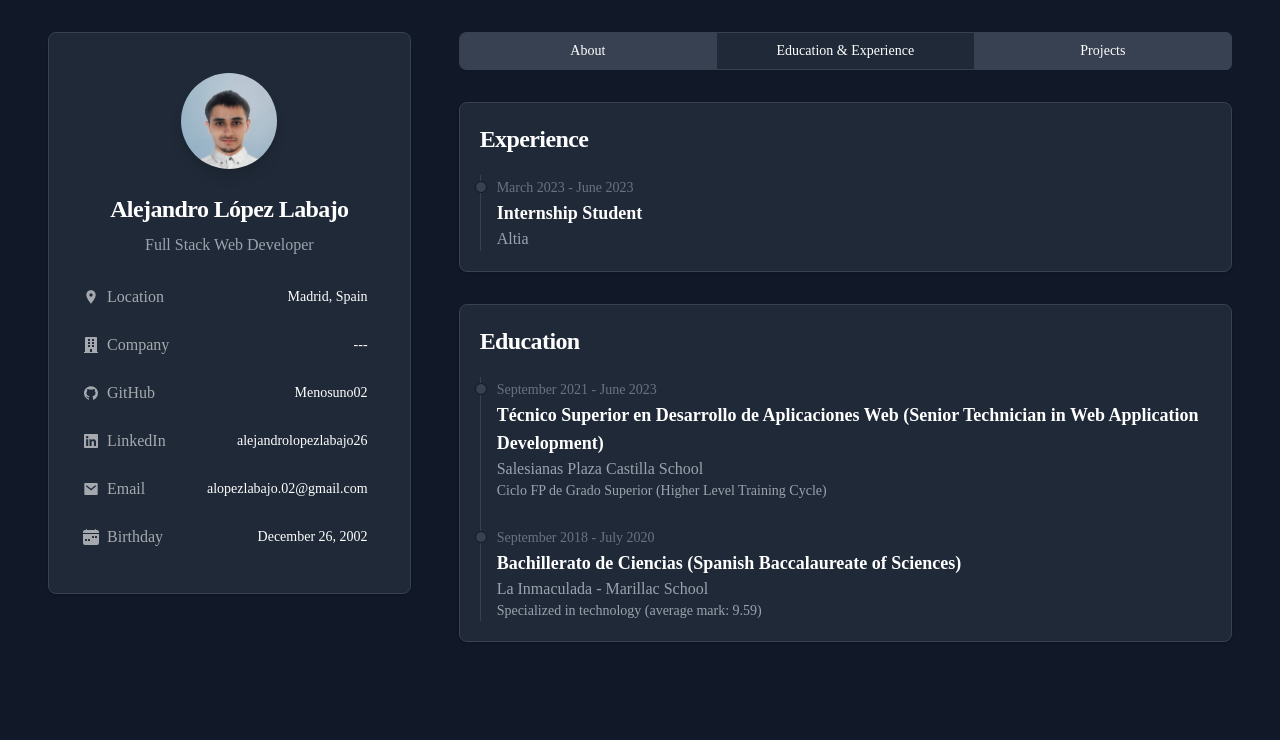
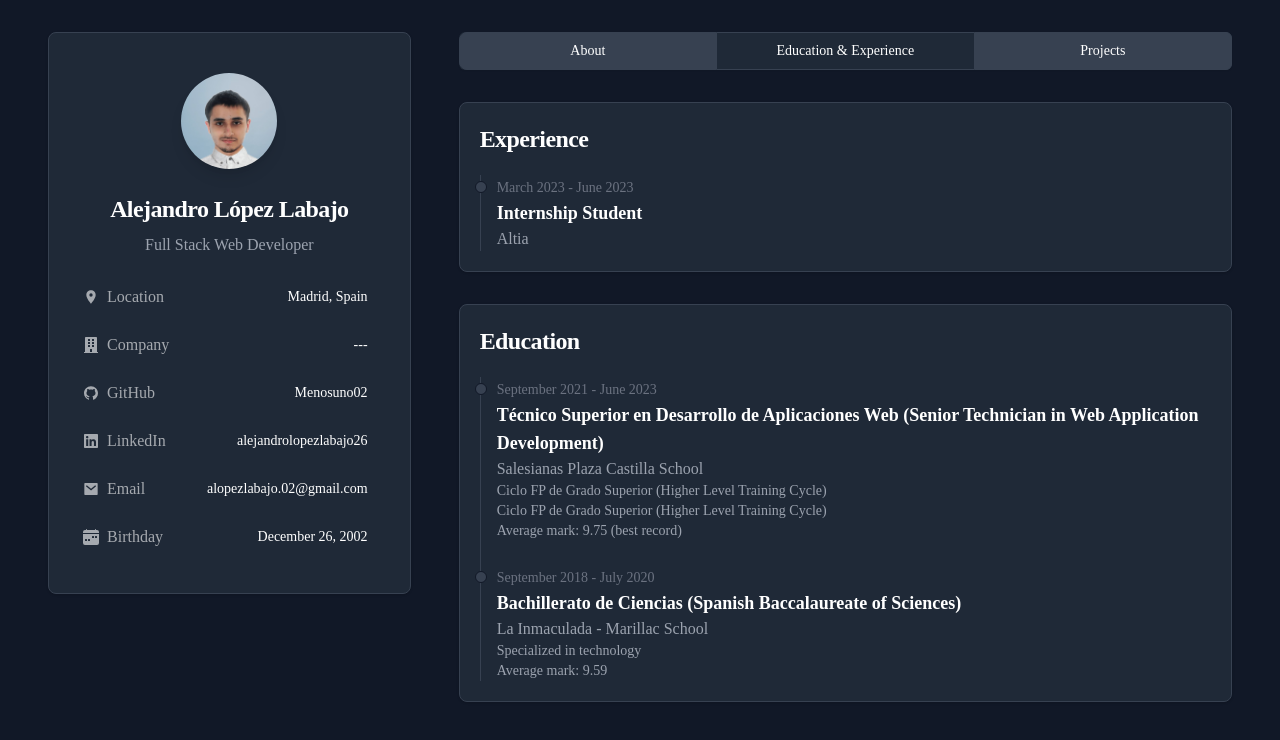
Before and after one commit to Menosuno02/portfolio, an Angular app: page / in a window 1280 px wide. Both pictures are taken after a click on the button "Education & Experience". Shown: the top 740 px of the page. Built offline with nearby package versions, Linux system fonts and the light colour scheme.

Commit message:
Update app.component.html

```diff
--- a/src/app/app.component.html
+++ b/src/app/app.component.html
@@ -149,6 +149,8 @@
             <p class="text-sm font-normal text-gray-400">
               Ciclo FP de Grado Superior (Higher Level Training Cycle)
             </p>
+            <p class="text-sm font-normal text-gray-400">Ciclo FP de Grado Superior (Higher Level Training Cycle)</p>
+            <p class="text-sm font-normal text-gray-400">Average mark: 9.75 (best record)</p>
           </li>
           <li class="ml-4">
             <div class="absolute w-3 h-3 rounded-full mt-1.5 -left-1.5 border border-gray-900 bg-gray-700">
@@ -159,8 +161,8 @@
               Bachillerato de Ciencias (Spanish Baccalaureate of Sciences)
             </h3>
             <p class="text-base font-normal text-gray-400">La Inmaculada - Marillac School</p>
-            <p class="text-sm font-normal text-gray-400">Specialized in technology (average mark: 9.59)
-            </p>
+            <p class="text-sm font-normal text-gray-400">Specialized in technology</p>
+            <p class="text-sm font-normal text-gray-400">Average mark: 9.59</p>
           </li>
         </ol>
       </div>
```
